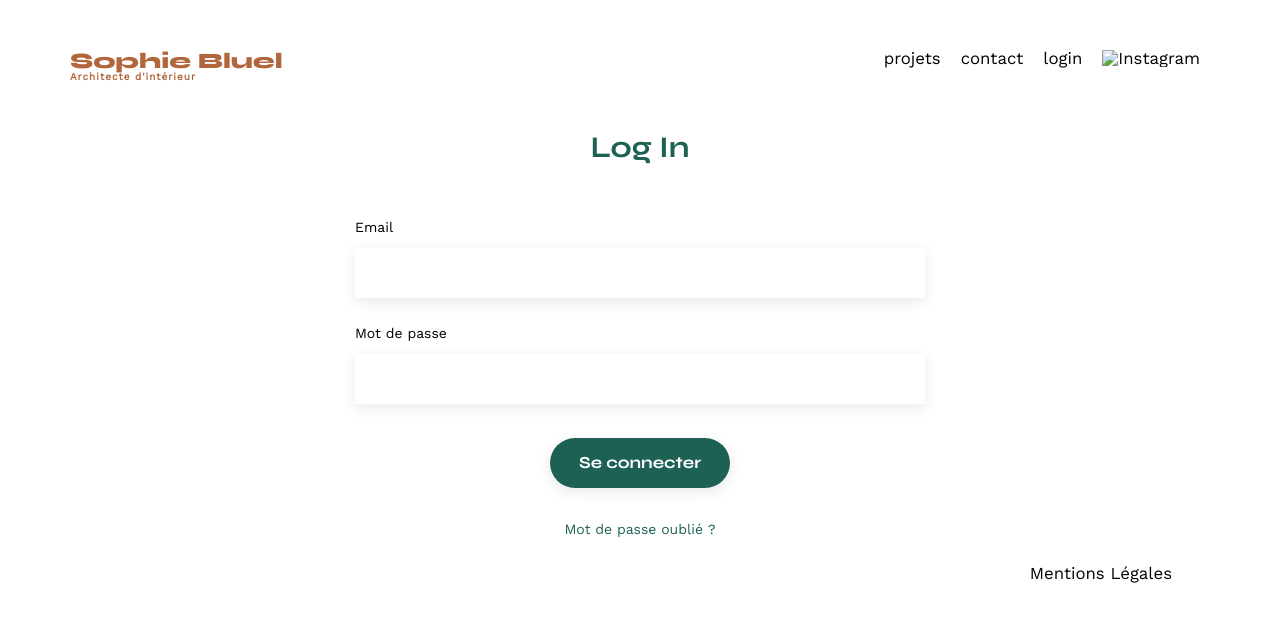
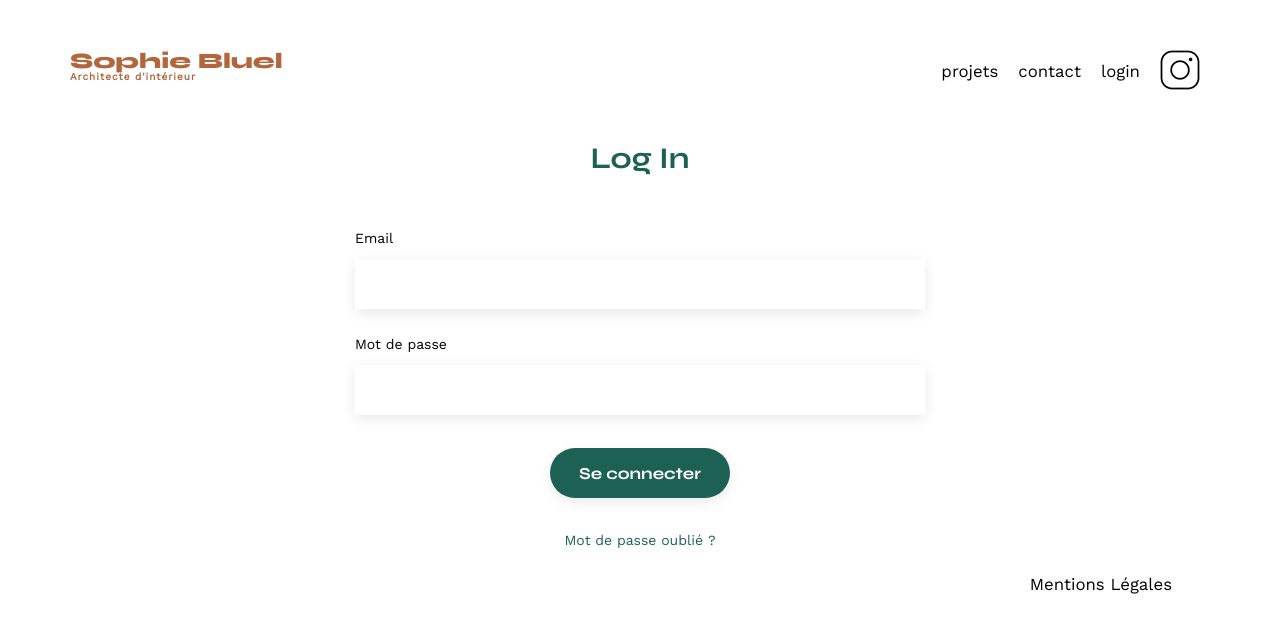
Before and after one commit to amoungui/portfolio-architecte-sophie-blue, a plain HTML site: page FrontEnd/pages/login.html in a window 1280 px wide. Drawn offline with nearby package versions, Linux system fonts and the light colour scheme; no server answers.

Commit message:
fix path of instagram image

```diff
--- a/FrontEnd/pages/login.html
+++ b/FrontEnd/pages/login.html
@@ -19,7 +19,7 @@
 			<li class="nav_menu contact"><a href="#contact">contact</a></li>
 			<li class="nav_menu login"><a href="pages/login.html">login</a></li>
 			<li class="nav_menu logout_hidden"><a href="index.html">logout</a></li>
-			<li><a href="#"><img src="./assets/icons/instagram.png" alt="Instagram"></a></li>
+			<li><a href="#"><img src="../assets/icons/instagram.png" alt="Instagram"></a></li>
 		</ul>
 	</nav>
 </header>
```
